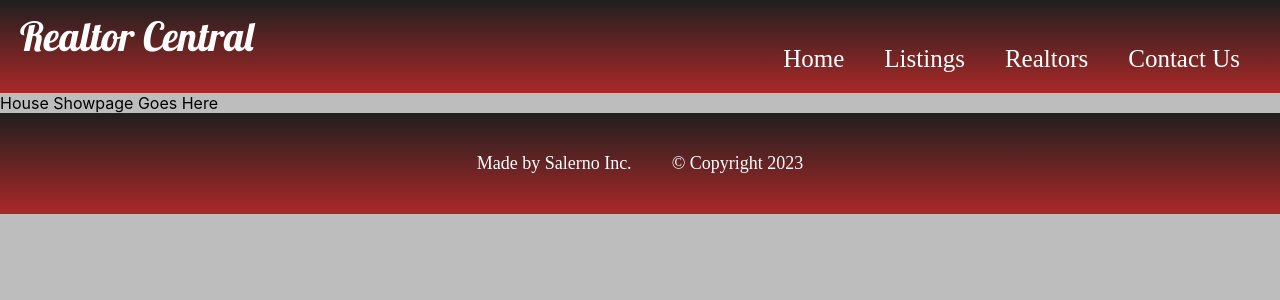
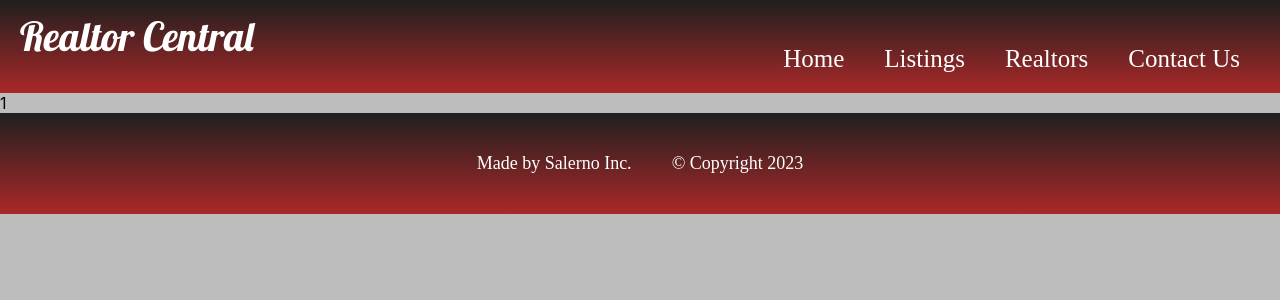
Before and after one commit to msalerno93/real-estate-app, a React (Create React App) app: page /showings/1 in a window 1280 px wide. Shown: the top 300 px of the page. Built offline with nearby package versions, Linux system fonts and the light colour scheme; a web font is replaced by a local one.

Commit message:
working on showpage

```diff
--- a/src/components/house-showpage-card/house-showpage-card.component.jsx
+++ b/src/components/house-showpage-card/house-showpage-card.component.jsx
@@ -1,15 +1,17 @@
 //TO SHOW INDIVIDUAL HOUSE WITH ALL NECESSARY INFO
 // to be displayed on home-showpage (route)
 
-// import { useParams } from 'react-router-dom';
+import { useParams } from 'react-router-dom';
 
 const HouseShowpage = () => {
+
+  let { houseId } = useParams();
 
 
   return (
     <div>
       <div>
-        House Showpage Goes Here
+        {houseId}
       </div>
     </div>
   );
```
